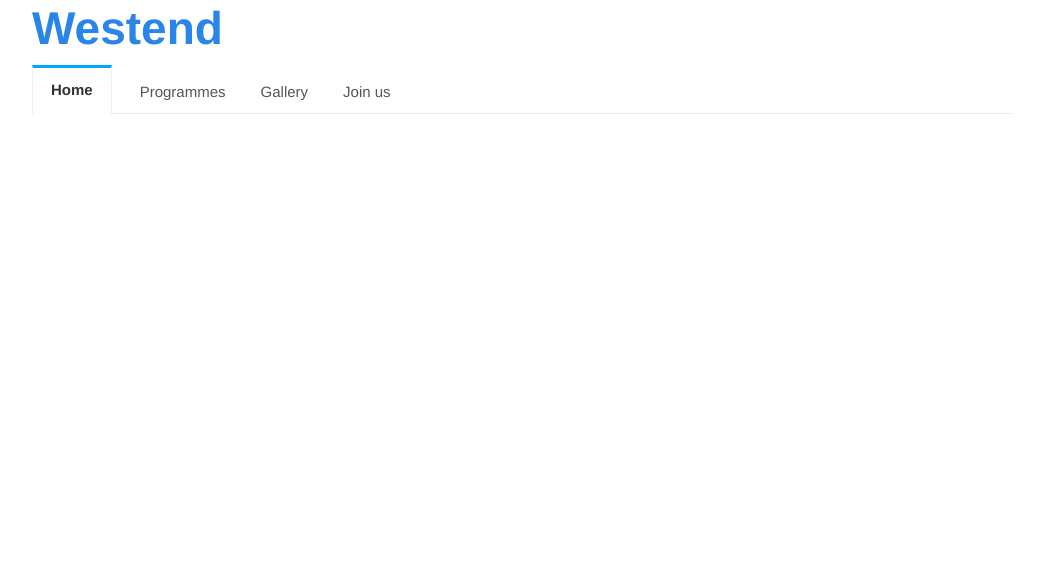
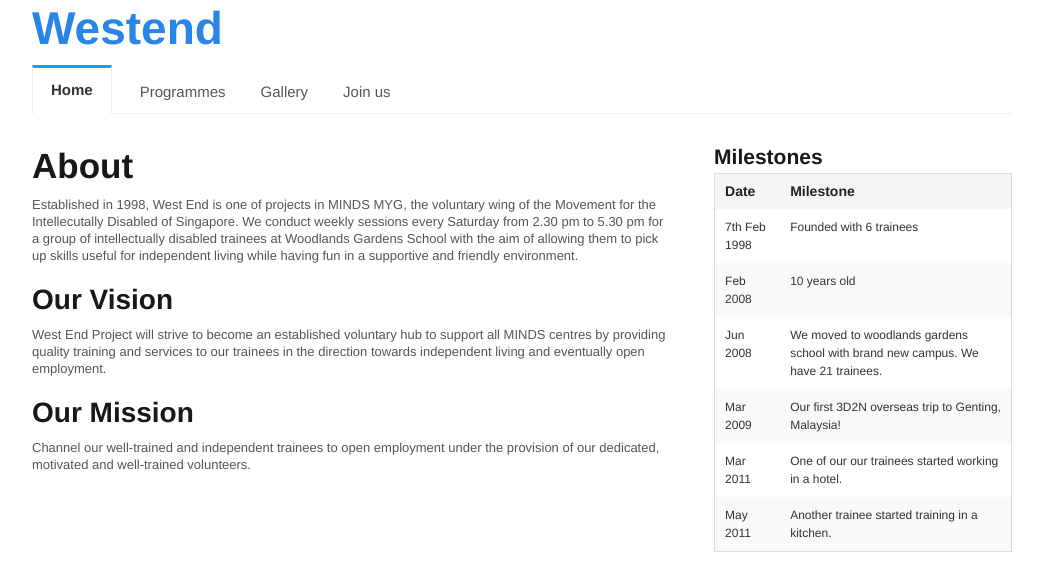
Before and after one commit to westend/westend.github.com, a plain HTML site: page index.htm in a window 1280 px wide. Shown: the whole page, without its empty margins (118-1161 px from the left). Drawn offline with Linux system fonts and the light colour scheme.

Commit message:
Update index.htm

```diff
--- a/index.htm
+++ b/index.htm
@@ -51,6 +51,90 @@
 
       <!-- content -->
 
+	      <div class="row">
+		<div class="eight columns">
+		  <h2>About</h2>
+
+		  <p>
+		    Established in 1998, West End is one of projects in MINDS MYG, the voluntary wing of the Movement for the Intellecutally Disabled of Singapore. We conduct weekly sessions every Saturday from 2.30 pm to 5.30 pm for a group of intellectually disabled trainees at Woodlands Gardens School with the aim of allowing them to pick up skills useful for independent living while having fun in a supportive and friendly environment.
+		  </p>
+
+		  <h3>Our Vision</h3>
+		  <p>
+		    West End Project will strive to become an established voluntary hub to support all MINDS centres by providing quality training and services to our trainees in the direction towards independent living and eventually open employment.
+		  </p>
+
+		  <h3>Our Mission</h3>
+		  <p>
+		    Channel our well-trained and independent trainees to open employment under the provision of our dedicated, motivated and well-trained volunteers.
+		  </p>
+		</div>
+
+		<div class="four columns">
+
+		  <h4>Milestones</h4>
+
+		  <table>
+		    <thead>
+		      <tr>
+			<th>Date</th>
+			<th>Milestone</th>
+		      </tr>
+		    </thead>
+		    <tbody>
+		      <tr>
+			<td>
+			  7th Feb 1998
+			</td>
+			<td>
+			  Founded with 6 trainees
+			</td>
+		      </tr>
+		      <tr>
+			<td>
+			  Feb 2008
+			</td>
+			<td>
+			  10 years old
+			</td>
+		      </tr>
+		      <tr>
+			<td>
+			  Jun 2008
+			</td>
+			<td>
+			  We moved to woodlands gardens school with brand new campus. We have 21 trainees.
+			</td>
+		      </tr>
+		      <tr>
+			<td>
+			  Mar 2009
+			</td>
+			<td>
+			  Our first 3D2N overseas trip to Genting, Malaysia!
+			</td>
+		      </tr>
+		      <tr>
+			<td>
+			  Mar 2011
+			</td>
+			<td>
+			  One of our our trainees started working in a hotel.
+			</td>
+		      </tr>
+		      <tr>
+			<td>
+			  May 2011
+			</td>
+			<td>
+			  Another trainee started training in a kitchen.
+			</td>
+		      </tr>
+		    </tbody>
+		  </table>
+		</div>
+	      </div>
+
     <!-- container -->
 
 
```
